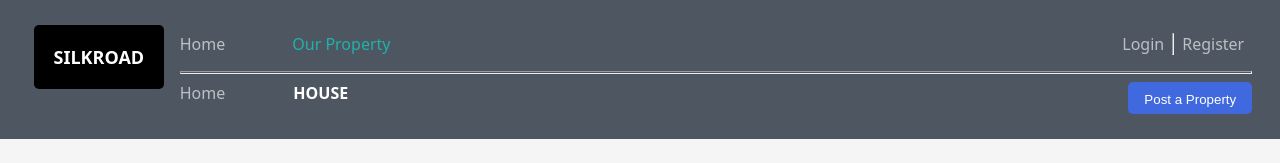
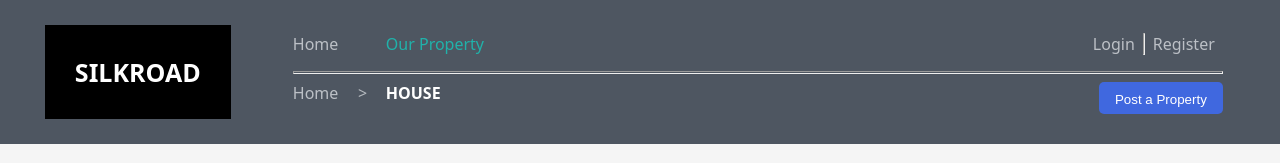
Before and after one commit to benjaminangafua/silk-road-vue-composition-api, a Vue app: page /grid in a window 1280 px wide. Shown: the top 163 px of the page. Built offline with nearby package versions, Linux system fonts and the light colour scheme.

Commit message:
Making the header pixel perfect

```diff
--- a/src/assets/main.css
+++ b/src/assets/main.css
@@ -59,7 +59,7 @@ a {
 
 .header {
     display: grid;
-    grid-template-columns: 11% 86.5%;
+    grid-template-columns: 13% 75%;
     justify-content: space-around;
     background-color: hsla(0, 0%, 0%, 0.329);
     padding: 25px 20px;
@@ -67,13 +67,13 @@ a {
 }
 
 .logo {
-    padding: 20px;
+    padding: 30px;
     font-weight: 600;
-    font-size: 18px;
+    font-size: 25px;
     background-color: var(--black-clr);
-    place-self: start end;
+    place-self: start center;
     word-spacing: 0.01px;
-    border-radius: 5px;
+    /* border-radius: 5px; */
 }
 
 .top-nav {
@@ -84,7 +84,7 @@ a {
 
 .home {
     display: grid;
-    grid-template-columns: 21% auto;
+    grid-template-columns: 20% auto;
     justify-items: start;
     align-items: center;
 }
@@ -576,7 +576,7 @@ input[type=range]::-moz-range-thumb {
 
 .nav-txt {
     display: grid;
-    grid-template-columns: 10% 20% 20%;
+    grid-template-columns: 20% 30% 20%;
 }
 
 .nav-icon {
@@ -830,7 +830,7 @@ a span {
 
 .bottom-left-nav {
     display: grid;
-    grid-template-columns: 53% auto;
+    grid-template-columns: 35% 15% auto;
 }
 
 
--- a/src/components/HeadTop.vue
+++ b/src/components/HeadTop.vue
@@ -108,14 +108,17 @@ function closeToggleBtn(e){
 
                         <div class="bottom-left-nav" v-if="route == '/login'">
                             <div><RouterLink to="/">Home</RouterLink></div>
+                            <div>></div>
                             <div class="active-board-txt">LOGIN</div>
                         </div>
                         <div class="bottom-left-nav" v-else-if="route == '/register'">
                             <div><RouterLink to="/">Home</RouterLink></div>
+                            <div>></div>
                             <div class="active-board-txt">REGISTER</div>
                         </div>
                         <div class="bottom-left-nav" v-else-if="route == '/grid' || route == '/list'">
                             <div><RouterLink to="/">Home</RouterLink></div>
+                            <div>></div>
                             <div class="active-board-txt">HOUSE</div>
                         </div>
                        <div v-else > </div>
--- a/src/views/Home.vue
+++ b/src/views/Home.vue
@@ -8,7 +8,7 @@ import HeadTopVue from '../components/HeadTop.vue';
    <div class="main">
             <div> Real estate without the hassle</div>
             <div><input type="text" class="property" placeholder="FIND A PROPERTY"></div>
-            <div class="filter"><strong><font-awesome-icon :icon="['fas', 'filter']" /> FILTER</strong></div>
+            <div class="filter"><strong><router-link to="/widget"><font-awesome-icon :icon="['fas', 'filter']" /></router-link>  FILTER</strong></div>
         </div>
         <div class="bottom-content">
             <div>OUR LATEST POSTINGS</div>
```
